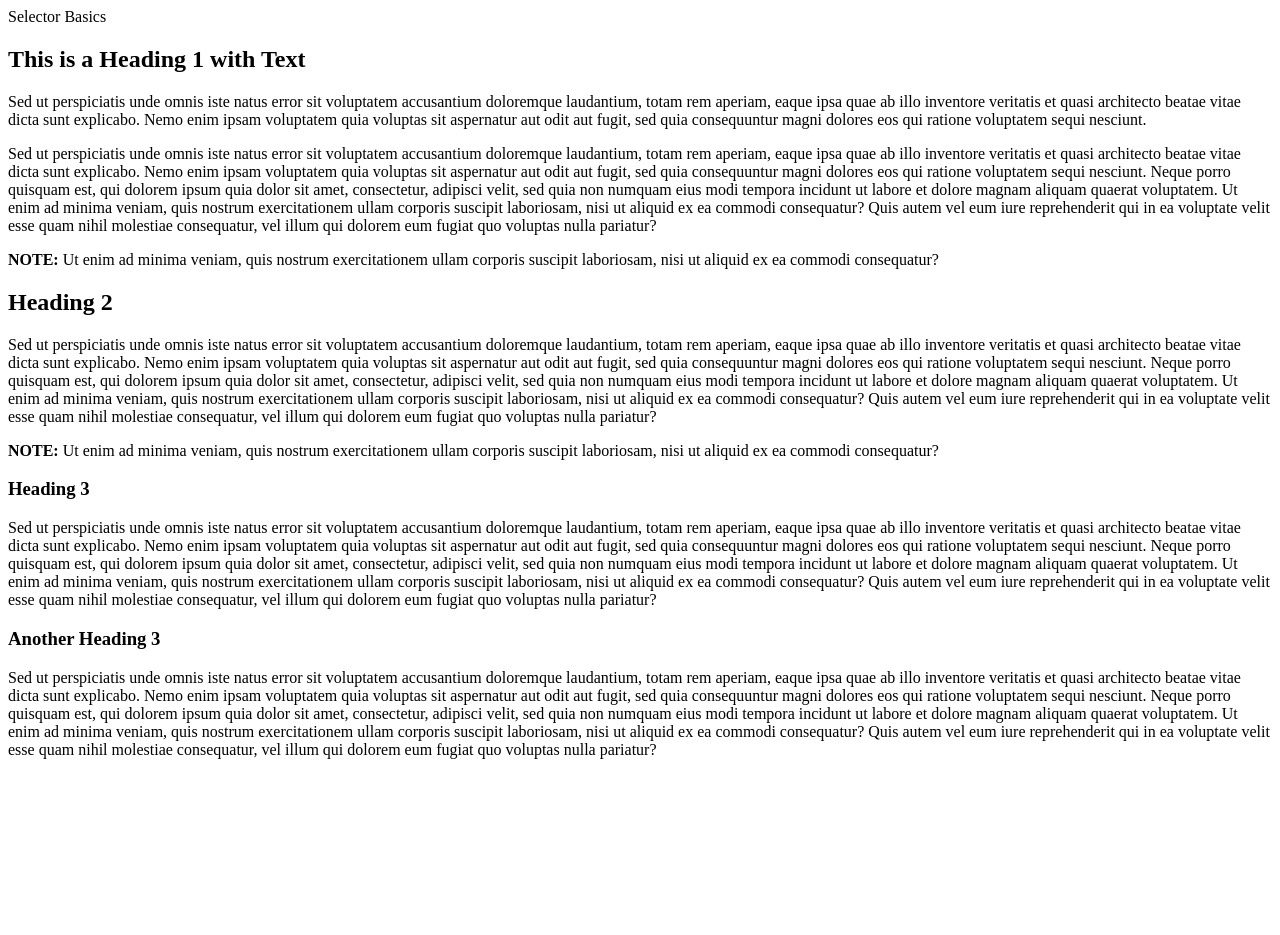
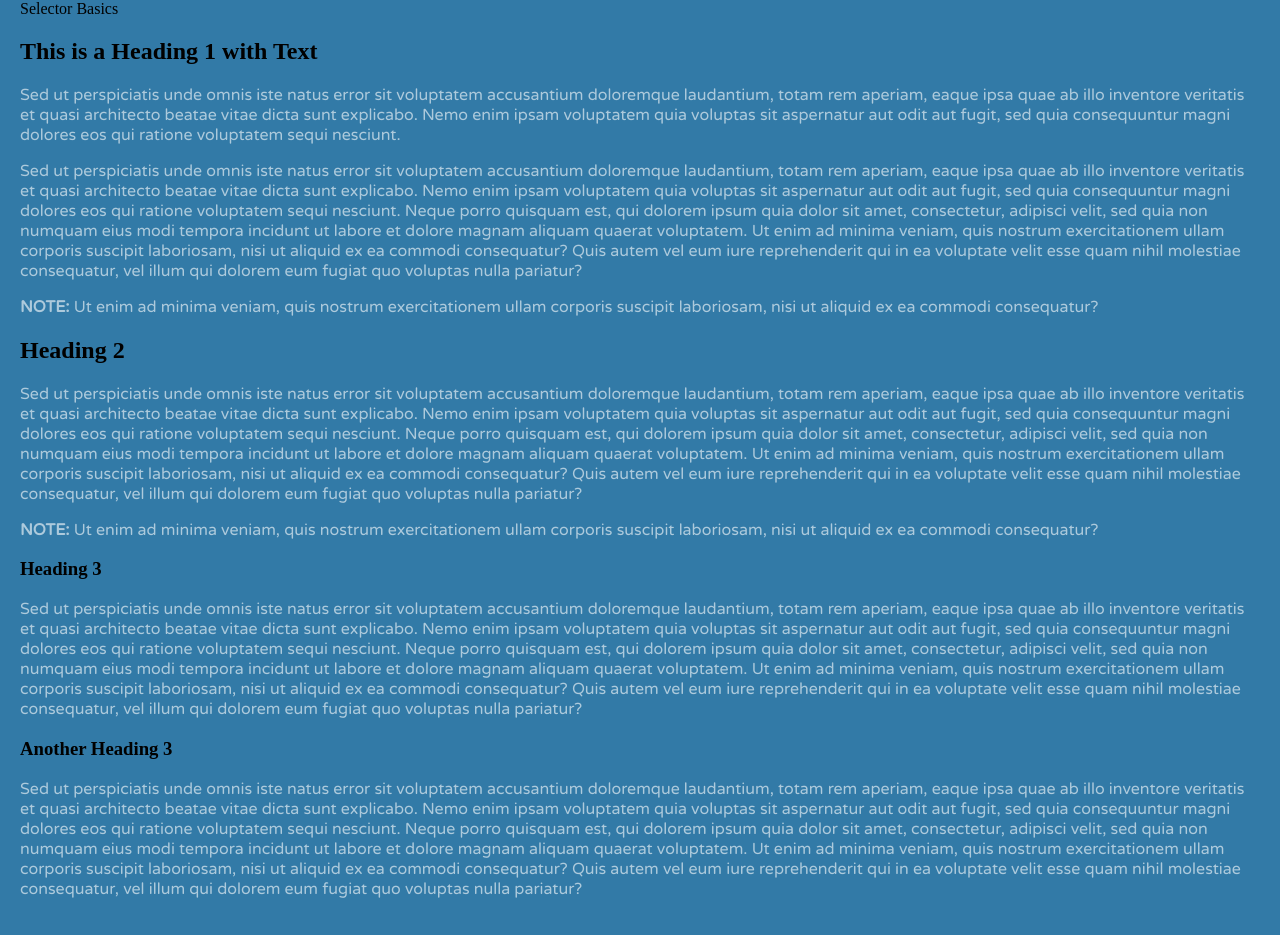
Before and after one commit to dal145735/selectorbasics2, a plain HTML site: page index.html in a window 1280 px wide. Before the commit the page ends 800 px from the top, so only its background shows below. Drawn offline with Linux system fonts and the light colour scheme.

Commit message:
added font styles

```diff
--- a/assets/css/styles.css
+++ b/assets/css/styles.css
@@ -1 +1,12 @@
 /* styles.css */
+body{
+    background-color: rgb(50, 122, 167);
+    padding: 0 20px 20px 20px;
+    margin: 0;
+}
+
+p{
+    color: rgba(255,255,255,0.6);
+    font-size: 1em;
+    font-family: "Varela Round", Arial, Helvetica, sans-serif;
+}
--- a/index.html
+++ b/index.html
@@ -3,6 +3,9 @@
 <head>
 	<meta charset="utf-8">
 	<title>Selector Basics</title>
+	<link rel="preconnect" href="https://fonts.googleapis.com">
+	<link rel="preconnect" href="https://fonts.gstatic.com" crossorigin>
+	<link href="https://fonts.googleapis.com/css2?family=Varela+Round&display=swap" rel="stylesheet">
 	<link rel="stylesheet" href="./assets/css/styles.css">
 </head>
 <body>
```
